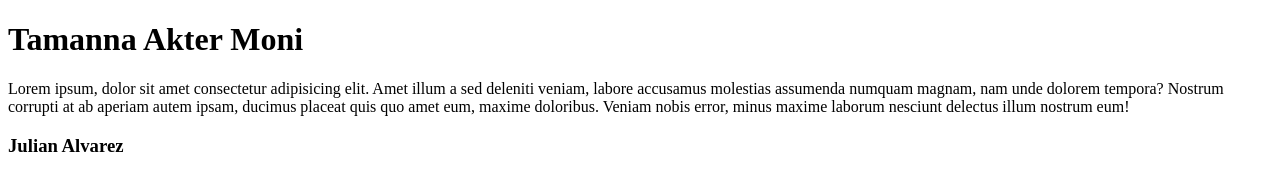
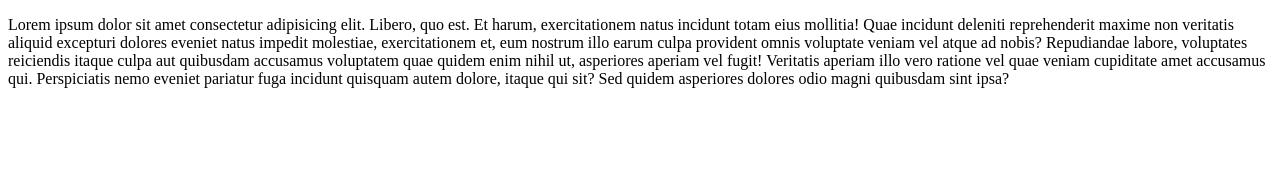
Before and after one commit to Tamanna5092/first-project-, a plain HTML site: page index.html in a window 1280 px wide. Drawn offline with Linux system fonts and the light colour scheme.

Commit message:
p- added

```diff
--- a/index.html
+++ b/index.html
@@ -6,8 +6,6 @@
     <title>Document</title>
 </head>
 <body>
-    <h1>Tamanna Akter Moni</h1>
-    <p>Lorem ipsum, dolor sit amet consectetur adipisicing elit. Amet illum a sed deleniti veniam, labore accusamus molestias assumenda numquam magnam, nam unde dolorem tempora? Nostrum corrupti at ab aperiam autem ipsam, ducimus placeat quis quo amet eum, maxime doloribus. Veniam nobis error, minus maxime laborum nesciunt delectus illum nostrum eum!</p>
-    <h3>Julian Alvarez</h3>
+     <p>Lorem ipsum dolor sit amet consectetur adipisicing elit. Libero, quo est. Et harum, exercitationem natus incidunt totam eius mollitia! Quae incidunt deleniti reprehenderit maxime non veritatis aliquid excepturi dolores eveniet natus impedit molestiae, exercitationem et, eum nostrum illo earum culpa provident omnis voluptate veniam vel atque ad nobis? Repudiandae labore, voluptates reiciendis itaque culpa aut quibusdam accusamus voluptatem quae quidem enim nihil ut, asperiores aperiam vel fugit! Veritatis aperiam illo vero ratione vel quae veniam cupiditate amet accusamus qui. Perspiciatis nemo eveniet pariatur fuga incidunt quisquam autem dolore, itaque qui sit? Sed quidem asperiores dolores odio magni quibusdam sint ipsa?</p>
 </body>
 </html>
```
